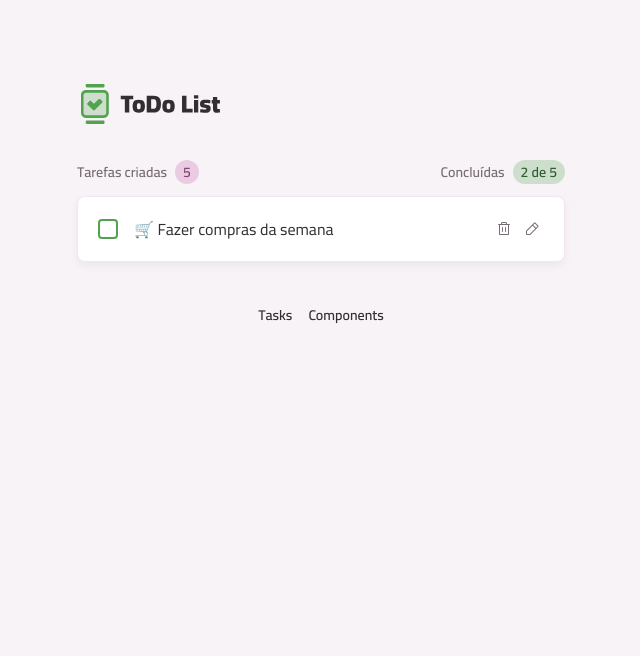
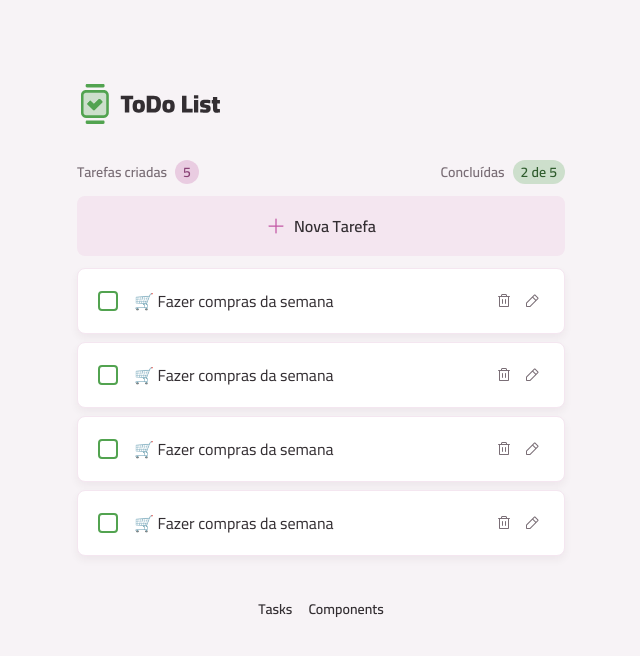
Before and after one commit to luishng/todo-reactjs-tailwind-2025, a React (Vite) app: page / in a window 1280 px wide. Shown: the top 656 px of the page, without its empty margins (319-959 px from the left). Built offline with nearby package versions, Linux system fonts and the light colour scheme.

Commit message:
feat: Finishing layout elements

```diff
--- a/src/components/button.tsx
+++ b/src/components/button.tsx
@@ -3,7 +3,7 @@
 import Text from './text'
 
 export const buttonVariants = cva(`
-  flex items-center cursor-pointer
+  flex items-center justify-center cursor-pointer
   transition rounded-lg group gap-2`
   , {
     variants: {
--- /dev/null
+++ b/src/core-components/tasks-list.tsx
@@ -0,0 +1,20 @@
+import Button from "../components/button";
+import PlusIcon from '../assets/icons/plus.svg?react'
+import TaskItem from "./task-item";
+
+export default function TasksList() {
+  return (
+    <>
+      <section>
+        <Button icon={PlusIcon} className="w-full">Nova Tarefa</Button>
+      </section>
+
+      <section className="space-y-2">
+        <TaskItem />
+        <TaskItem />
+        <TaskItem />
+        <TaskItem />
+      </section>
+    </>
+  )
+}
--- a/src/pages/page-home.tsx
+++ b/src/pages/page-home.tsx
@@ -1,5 +1,5 @@
 import Container from "../components/container";
-import TaskItem from "../core-components/task-item";
+import TasksList from "../core-components/tasks-list";
 import TasksSummary from "../core-components/tasks-summary";
 
 export default function PageHome() {
@@ -9,7 +9,7 @@
         <TasksSummary />
       </header>
 
-      <TaskItem />
+      <TasksList />
     </Container>
   )
 }
```
Also changed, not shown: src/core-components/task-item.tsx (+4 -3 lines), src/assets/images/logo.svg.
